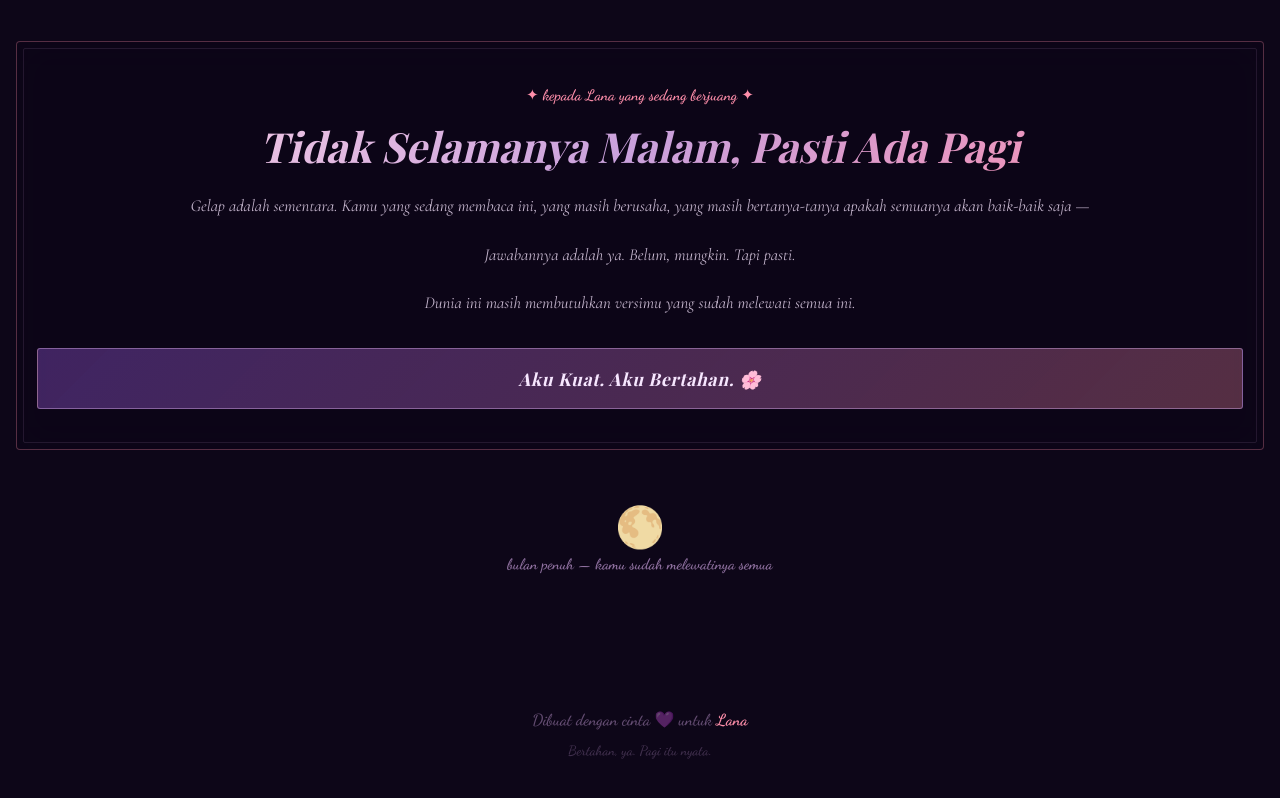
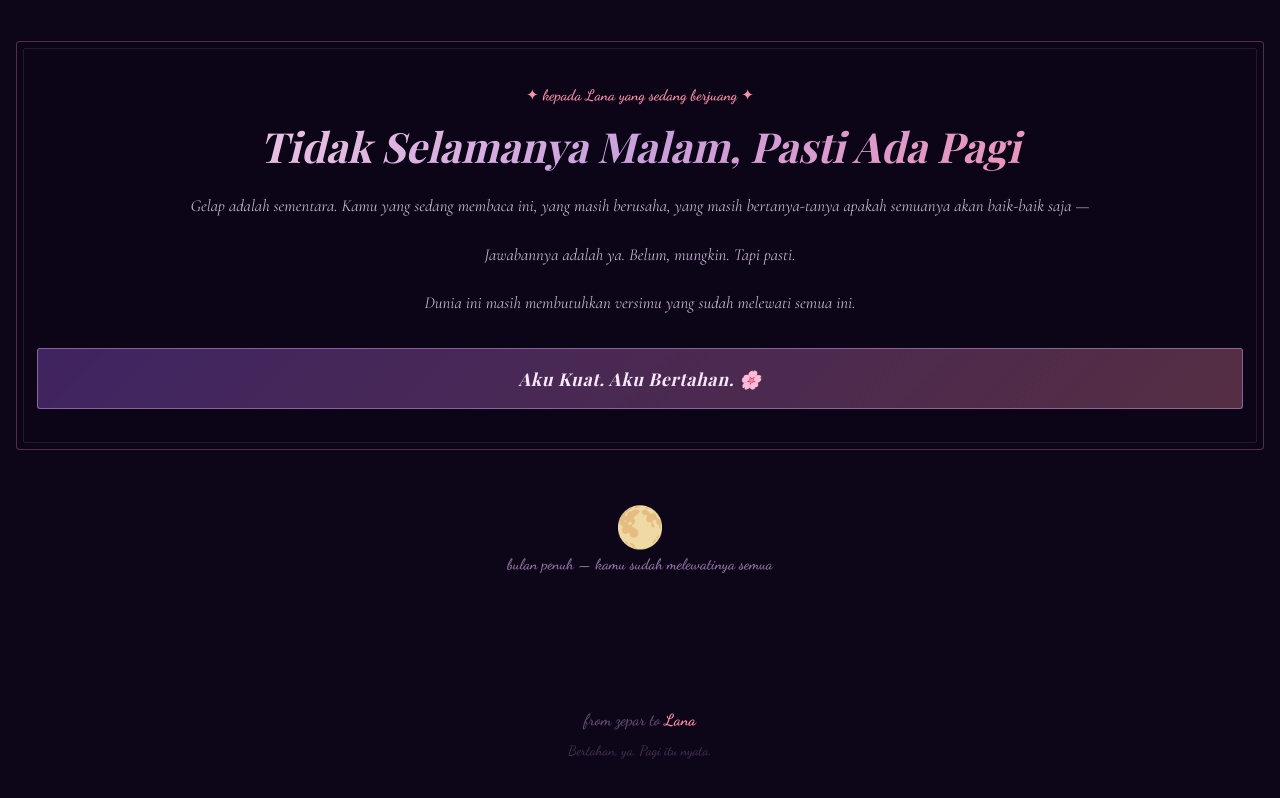
Before and after one commit to violet18265-png/Forlana, a plain HTML site: page index.html in a window 1280 px wide. Shown: the part 2761-3559 px from the top of the page. Drawn offline with nearby package versions, Linux system fonts and the light colour scheme; a web font is replaced by a local one.

Commit message:
Update index.html

```diff
--- a/index.html
+++ b/index.html
@@ -576,7 +576,7 @@ footer strong{color:var(--rose);}
 </main>
 
 <footer>
-  <p>Dibuat dengan cinta 💜 untuk <strong>Lana</strong><br>
+  <p> from zepar to <strong>Lana</strong><br>
   <span style="font-size:.85rem;opacity:.6">Bertahan, ya. Pagi itu nyata.</span></p>
 </footer>
 
```
